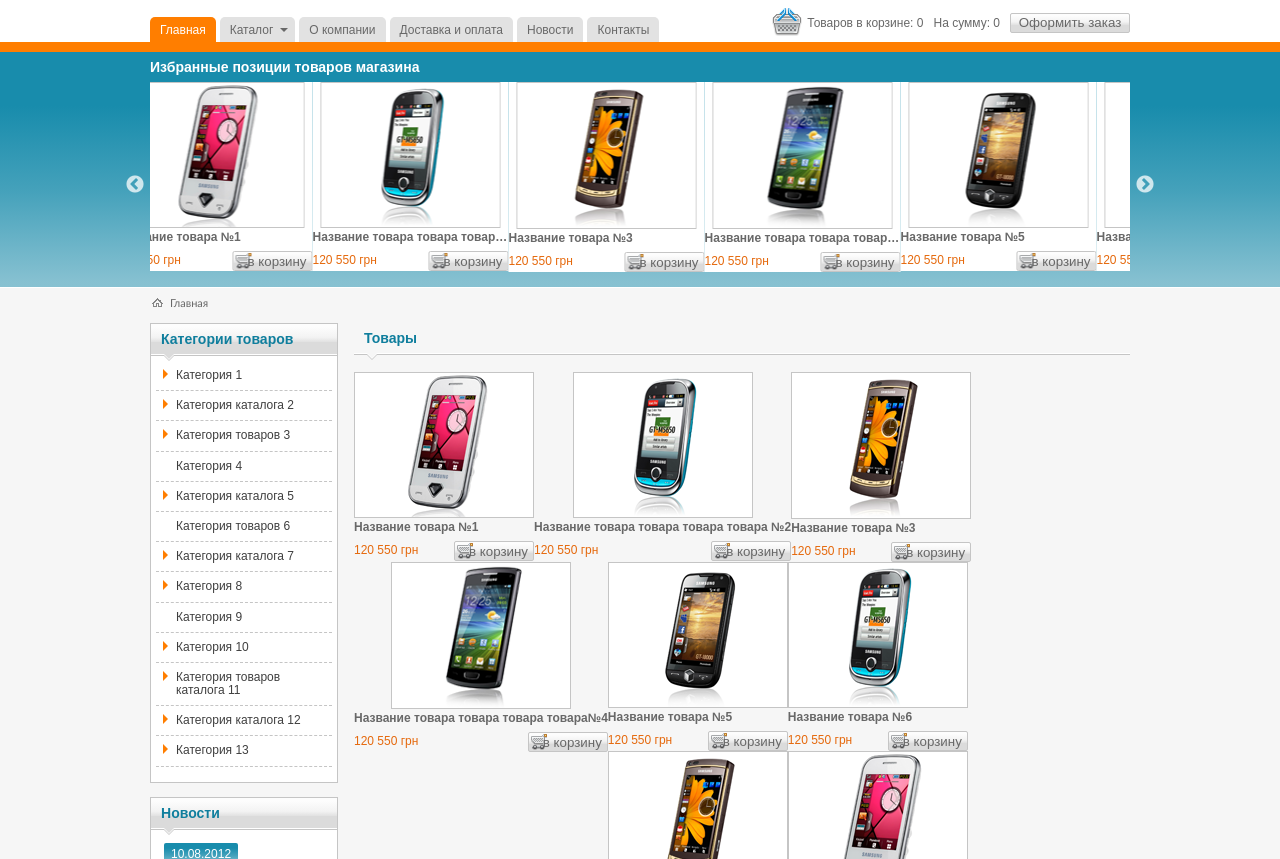
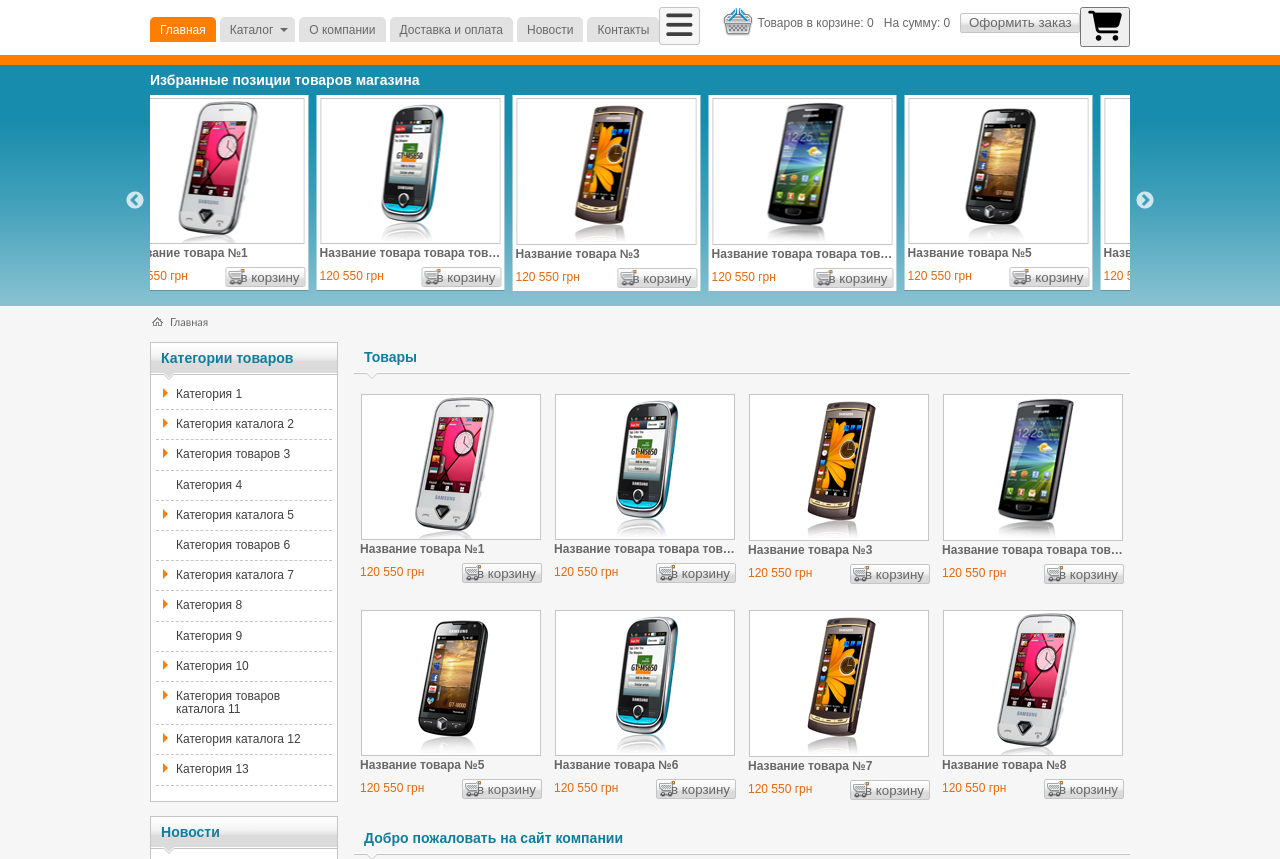
Before and after one commit to 0smir/soft-i-test, a plain HTML site: page project/index.html in a window 1280 px wide. Shown: the part 86-945 px from the top of the page. Drawn offline with nearby package versions, Linux system fonts and the light colour scheme.

Commit message:
Task#: change structure of   blocks .slider and .main

```diff
--- a/project/index.html
+++ b/project/index.html
@@ -10,7 +10,7 @@
     <link rel="stylesheet" href="slick/slick.css">
 
     <link rel="stylesheet" href="css/style.css">
-    <!--<link rel="stylesheet" href="css/header.css">-->
+    <script src="https://use.fontawesome.com/b17d37ca06.js"></script>
 </head>
 <body class="bg-gray">
 <div class="page-wrapper">
@@ -55,6 +55,9 @@
                 </div>
             </div>
             <div class="header-bottom cf">
+                <button class="burger text-dark-gray bg-gray ull-left">
+                    <i class="fa fa-bars" aria-hidden="true"></i>
+                </button>
                 <nav class="pull-left block">
                     <ul class="main-menu">
                         <li class="inline-block"><a class="block active" href="#">Главная</a></li>
@@ -75,7 +78,12 @@
                         <li class="inline-block"><a class="block" href="#">Контакты</a></li>
                     </ul>
                 </nav>
+                <button class="cart pull-right">
+                    <i class="fa fa-shopping-cart" aria-hidden="true"></i>
+                </button>
+
                 <div class="order-info pull-right">
+
                     <ul class="pull-left inline-block">
                         <li class="pull-left">
                             <a href="#"></a>
@@ -92,8 +100,9 @@
     <div class="slideshow">
         <div class="container">
             <h3 class="h3 text-white">Избранные позиции товаров магазина</h3>
-            <div class="slider cf">
-                <div class="slider-item bg-white pull-left">
+            <div class="slider">
+                <div class="slider-item">
+                    <div class="product-card bg-white cf">
                         <figure class="border-gray bg-white">
                             <img src="images/goods/mob1.png" alt="phone">
                             <figcaption>
@@ -106,7 +115,9 @@
                         <span class="text-orange">120 550 грн</span>
                         <button class="btn to-cart pull-right">в корзину</button>
                     </div>
-                <div class="slider-item bg-white pull-left">
+                </div>
+                <div class="slider-item">
+                    <div class="product-card bg-white cf">
                         <figure class="border-gray bg-white">
                             <img src="images/goods/mob2.png" alt="phone">
                             <figcaption>
@@ -119,7 +130,9 @@
                         <span class="text-orange">120 550 грн</span>
                         <button class="btn to-cart pull-right">в корзину</button>
                     </div>
-                <div class="slider-item bg-white pull-left">
+                </div>
+                <div class="slider-item">
+                    <div class="product-card bg-white cf">
                         <figure class="border-gray bg-white">
                             <img src="images/goods/mob3.png" alt="phone">
                             <figcaption>
@@ -132,7 +145,9 @@
                         <span class="text-orange">120 550 грн</span>
                         <button class="btn to-cart pull-right">в корзину</button>
                     </div>
-                <div class="slider-item bg-white pull-left">
+                </div>
+                <div class="slider-item">
+                    <div class="product-card bg-white cf">
                         <figure class="border-gray bg-white">
                             <img src="images/goods/mob4.png" alt="phone">
                             <figcaption>
@@ -145,7 +160,9 @@
                         <span class="text-orange">120 550 грн</span>
                         <button class="btn to-cart pull-right">в корзину</button>
                     </div>
-                <div class="slider-item bg-white pull-left">
+                </div>
+                <div class="slider-item">
+                    <div class="product-card bg-white cf">
                         <figure class="border-gray bg-white">
                             <img src="images/goods/mob5.png" alt="phone">
                             <figcaption>
@@ -158,7 +175,9 @@
                         <span class="text-orange">120 550 грн</span>
                         <button class="btn to-cart pull-right">в корзину</button>
                     </div>
-                <div class="slider-item bg-white pull-left">
+                </div>
+                <div class="slider-item">
+                    <div class="product-card bg-white cf">
                         <figure class="border-gray bg-white">
                             <img src="images/goods/mob2.png" alt="phone">
                             <figcaption>
@@ -172,6 +191,7 @@
                         <button class="btn to-cart pull-right">в корзину</button>
                     </div>
                 </div>
+            </div>
         </div><!-- container-->
     </div><!--content-->
     <div class="container cf">
@@ -179,8 +199,9 @@
         <div class="main pull-right">
             <section class="goods">
                 <h3 class="h3 text-left text-cyan">Товары</h3>
-                <ul class="catalog cf">
-                    <li class="block pull-left">
+                <div class="catalog cf">
+                    <div class="block pull-left">
+                        <div class="product-card cf">
                             <figure class="border-gray bg-white">
                                 <img src="images/goods/mob1.png" alt="phone">
                                 <figcaption>
@@ -192,9 +213,12 @@
                             </h4>
                             <span class="text-orange">120 550 грн</span>
                             <button class="btn to-cart pull-right">в корзину</button>
-                    </li>
-                    <li class="pull-left">
+                        </div>
+                    </div>
+                    <div class="pull-left">
+                        <div class="product-card cf">
                             <figure class="border-gray bg-white">
+
                                 <img src="images/goods/mob2.png" alt="phone">
                                 <figcaption>
                                     <span class="best-seller">Хит продаж</span>
@@ -205,8 +229,10 @@
                             </h4>
                             <span class="text-orange">120 550 грн</span>
                             <button class="btn to-cart pull-right">в корзину</button>
-                    </li>
-                    <li class="pull-left">
+                        </div>
+                    </div>
+                    <div class="pull-left">
+                        <div class="product-card cf">
                             <figure class="border-gray bg-white">
                                 <img src="images/goods/mob3.png" alt="phone">
                                 <figcaption>
@@ -218,8 +244,10 @@
                             </h4>
                             <span class="text-orange">120 550 грн</span>
                             <button class="btn to-cart pull-right">в корзину</button>
-                    </li>
-                    <li class="pull-left">
+                        </div>
+                    </div>
+                    <div class="pull-left">
+                        <div class="product-card cf">
                             <figure class="border-gray bg-white">
                                 <img src="images/goods/mob4.png" alt="phone">
                                 <figcaption>
@@ -231,8 +259,10 @@
                             </h4>
                             <span class="text-orange">120 550 грн</span>
                             <button class="btn to-cart pull-right">в корзину</button>
-                    </li>
-                    <li class="pull-left">
+                        </div>
+                    </div>
+                    <div class="pull-left">
+                        <div class="product-card cf">
                             <figure class="border-gray bg-white">
                                 <img src="images/goods/mob5.png" alt="phone">
                                 <figcaption>
@@ -244,8 +274,10 @@
                             </h4>
                             <span class="text-orange">120 550 грн</span>
                             <button class="btn to-cart pull-right">в корзину</button>
-                    </li>
-                    <li class="pull-left">
+                        </div>
+                    </div>
+                    <div class="pull-left">
+                        <div class="product-card cf">
                             <figure class="border-gray bg-white">
                                 <img src="images/goods/mob2.png" alt="phone">
                                 <figcaption>
@@ -257,8 +289,10 @@
                             </h4>
                             <span class="text-orange">120 550 грн</span>
                             <button class="btn to-cart pull-right">в корзину</button>
-                    </li>
-                    <li class="pull-left">
+                        </div>
+                    </div>
+                    <div class="pull-left">
+                        <div class="product-card cf">
                             <figure class="border-gray bg-white">
                                 <img src="images/goods/mob3.png" alt="phone">
                                 <figcaption>
@@ -270,8 +304,10 @@
                             </h4>
                             <span class="text-orange">120 550 грн</span>
                             <button class="btn to-cart pull-right">в корзину</button>
-                    </li>
-                    <li class="pull-left">
+                        </div>
+                    </div>
+                    <div class="pull-left">
+                        <div class="product-card cf">
                             <figure class="border-gray bg-white">
                                 <img src="images/goods/mob1.png" alt="phone">
                                 <figcaption>
@@ -283,8 +319,9 @@
                             </h4>
                             <span class="text-orange">120 550 грн</span>
                             <button class="btn to-cart pull-right">в корзину</button>
-                    </li>
-                </ul>
+                        </div>
+                    </div>
+                </div>
             </section>
             <section class="about">
                 <h3 class="h3 text-left text-cyan">Добро пожаловать на сайт компании</h3>
@@ -345,7 +382,7 @@
         </div>
     </div>
     <footer>
-        <div class="footer-hearer bg-cyan">
+        <div class="footer-header bg-cyan">
             <div class="container">
                 <ul class="cf">
                     <li class="pull-left"><a href="#" class="inline-block text-white">Главная</a></li>
@@ -362,7 +399,7 @@
                 <p class="pull-left">
                     &#169; Copyright 2012 Сайт-визитка Вашей компании
                 </p>
-                <div class="pull-right">
+                <div class="pull-right author">
                     <span class="text-dark-gray">Продукт</span>
                     <a href="#" class="link block text-cyan">Soft Industry</a>
                 </div>
```
Lines whose indentation alone changed are shown as unchanged.
